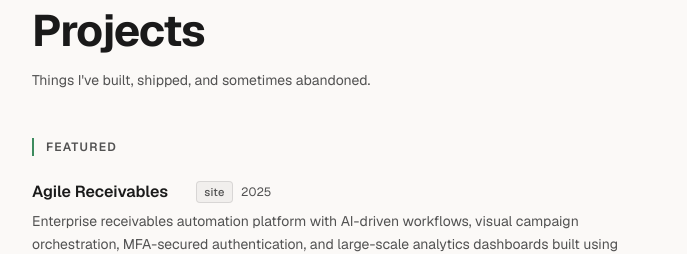
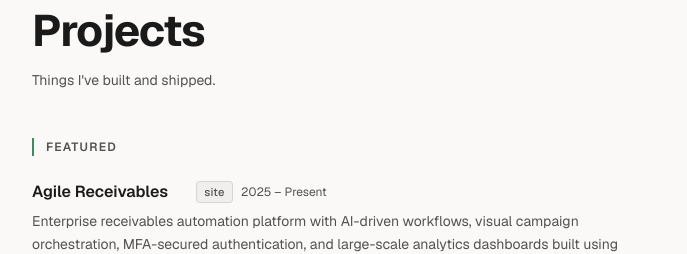
Before and after one commit to Niranjangkr/portfolio, a Next.js app: page /projects in a window 1280 px wide. Shown: the part 125-379 px from the top of the page, without its empty margins (296-983 px from the left). Built offline with nearby package versions, Linux system fonts and the light colour scheme; some icons are missing.

Commit message:
updated the ui and contnet texts

```diff
--- a/app/projects/page.tsx
+++ b/app/projects/page.tsx
@@ -39,7 +39,7 @@ const techIconMap: Record<string, { icon: any; color: string }> = {
 
 export const metadata = {
   title: "Projects — Niranjan Gaonkar",
-  description: "Things I've built, shipped, and sometimes abandoned.",
+  description: "Things I've built, shipped.",
 };
 
 const typeColors: Record<string, string> = {
@@ -71,7 +71,7 @@ export default function ProjectsPage() {
         className="text-sm mb-12"
         style={{ color: "var(--foreground-muted)" }}
       >
-        Things I&apos;ve built, shipped, and sometimes abandoned.
+        Things I&apos;ve built and shipped.
       </p>
 
       {/* ── Featured ─────────────────────────────────────────────────────── */}
--- a/data/content.ts
+++ b/data/content.ts
@@ -194,7 +194,7 @@ export const siteContent: SiteContent = {
       {
         name: "Agile Receivables",
         type: "site",
-        date: "2025",
+        date: "2025 – Present",
         description:
           "Enterprise receivables automation platform with AI-driven workflows, visual campaign orchestration, MFA-secured authentication, and large-scale analytics dashboards built using Next.js, React Flow, and AWS services.",
         techIcons: ["React", "Typescript", "Cloud", "Analytics", "AI"],
```
